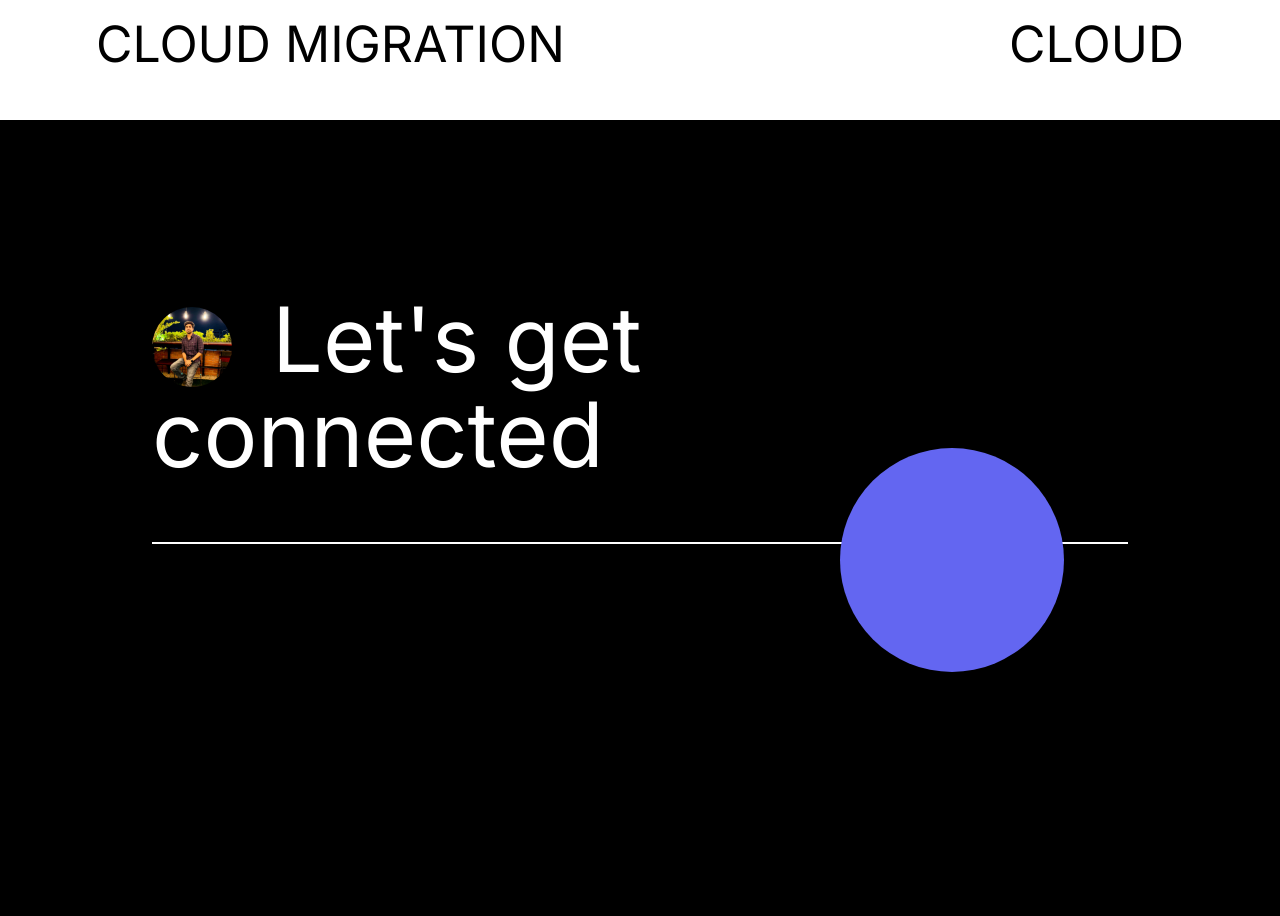
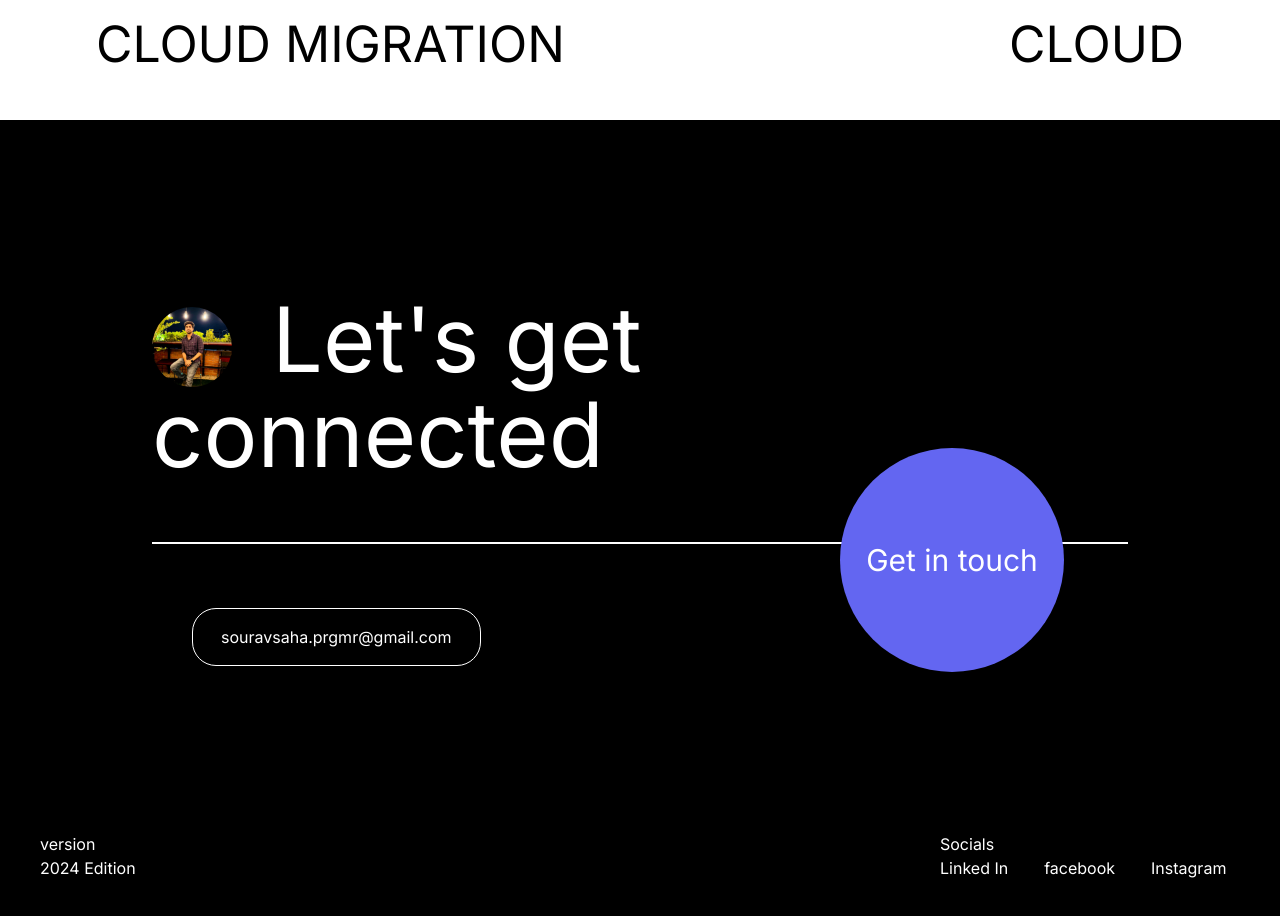
Before and after one commit to NULLcodehub/sourav_saha_sortfolio, a React (Vite) app: page / in a window 1280 px wide. Shown: the part 2020-2936 px from the top of the page. Built offline with nearby package versions, Linux system fonts and the light colour scheme.

Commit message:
contact page redesined

```diff
--- a/src/components/Contact/Contact.css
+++ b/src/components/Contact/Contact.css
@@ -14,3 +14,14 @@
     @apply w-80 h-40 p-3;
     border-bottom: 1px solid black;
 }
+
+.colorFillup{
+    border-color: white;
+    border: 0.5px solid white;
+
+
+}
+.colorFillup:hover{
+    background: #6366F1;
+    /* animation: bgcolor 6s ease-in 5s  forwards ; */
+}
--- a/src/components/Contact/Contact.jsx
+++ b/src/components/Contact/Contact.jsx
@@ -2,6 +2,7 @@ import React, { useState, useEffect, useCallback } from 'react';
 import Sourav from "../../assets/projectImage/sourav.jpg"
 
 import './Contact.css'
+import Footer from '../Footer/Footer';
 
 const Contact = () => {
   const [formData, setFormData] = useState({
@@ -71,7 +72,7 @@ const Contact = () => {
     return (
         <>
 
-            <section className='h-screen bg-black px-10 py-10  flex justify-center items-center  '>
+            <section className='h-screen bg-black md:px-10 md:py-10  flex justify-center flex-col items-center  '>
                 {/* <section className=''>
                         <div className='text-gray-300 text-40px md:text-70px mt-16 mx-10 md:mx-16 p-5'>
                             Let's Connect
@@ -143,20 +144,26 @@ const Contact = () => {
                 </section> */}
 
 
-                <section className=' h-full w-full p-28'>
+                <section className=' h-full w-full md:p-28'>
                   <div className='text-white  flex border-b-2 border-b-white'>
-                    <div className='text-white text-90px ' >
+                    <div className='text-white text-40px md:text-90px ' >
                       <img src={Sourav} alt="" className='w-20 h-20 inline rounded-full '/><span className='mx-10'>Let's get</span><div className='relative bottom-10'>connected</div>
                     </div>
 
                   </div>
-                  <div className='flex justify-end'>
-                        <div className='w-56 h-56 bg-indigo-500 rounded-full mx-16 relative bottom-24'></div>
+                  <div className='flex h-16 justify-center md:justify-end'>
+                        <button>
+                          <div type="" className=' w-32 h-32 md:w-56 md:h-56 bg-indigo-500 rounded-full mx-16 my-10 md:my-0 relative flex text-lg md:text-30px text-white justify-center items-center md:bottom-24'>Get in touch</div>
+                        </button>
+                  </div>
+                  <div className='text-white mx-16 md:mx-10 flex justify-center md:justify-normal ' >
+                    <button className='rounded-3xl py-4 px-7 relative top-32 md:top-0 colorFillup hover:transition-colors ease-in hover:bg-indigo-500 delay-100 duration-100 hover:transform'>souravsaha.prgmr@gmail.com</button>
                   </div>
 
 
                 </section>
 
+                <Footer/>
             </section>
 
         </>
--- a/src/components/Footer/Footer.jsx
+++ b/src/components/Footer/Footer.jsx
@@ -4,11 +4,22 @@ const Footer = () => {
     return (
 
         <>
-            <section>
-                <div>
+            <section className='text-white w-full'>
+                <div className='flex justify-between'>
                     <div>
                         <p>version</p>
                         <p>2024 Edition</p>
+                    </div>
+                    <div className=' w-3/12'>
+                        <p>Socials</p>
+                        <span className='md:flex gap-9'>
+                            <p>Linked In</p>
+                            <p>facebook</p>
+                            <p>Instagram</p>
+
+                        </span>
+
+
                     </div>
                 </div>
 
--- a/tailwind.config.js
+++ b/tailwind.config.js
@@ -4,6 +4,7 @@ export default{
   theme: {
     extend: {
       fontSize:{
+        '30px':'30px',
         '40px':'40px',
         '50px':'50px',
         '60px':'60px',
```
